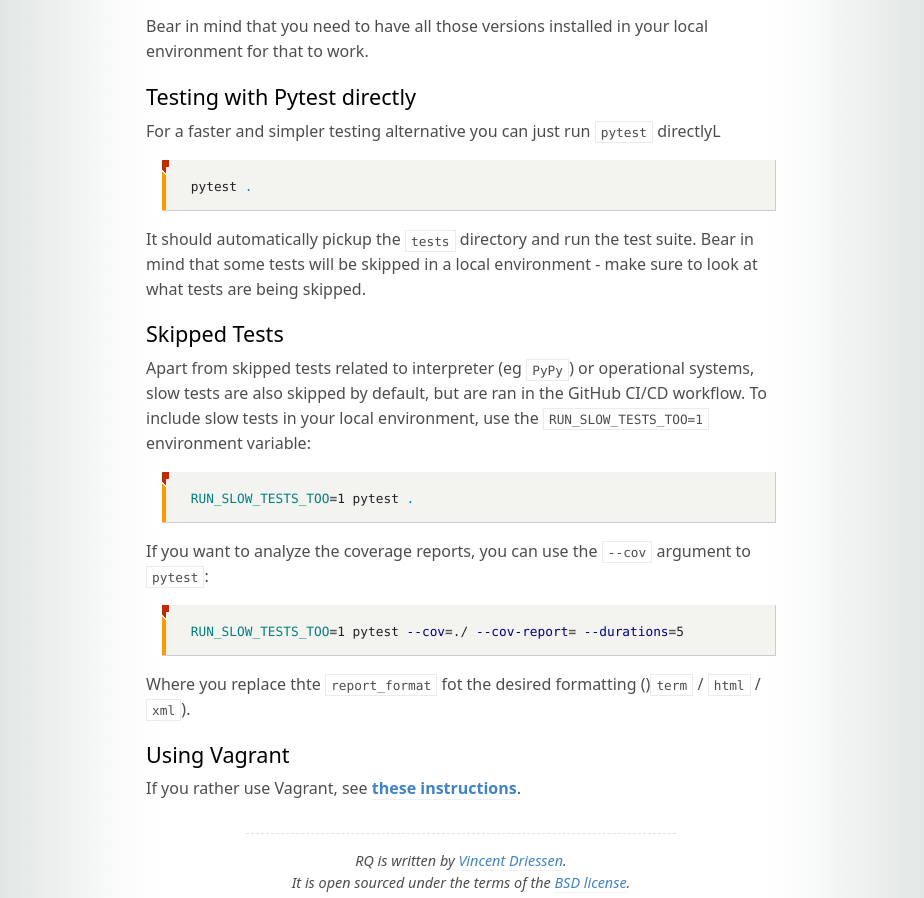
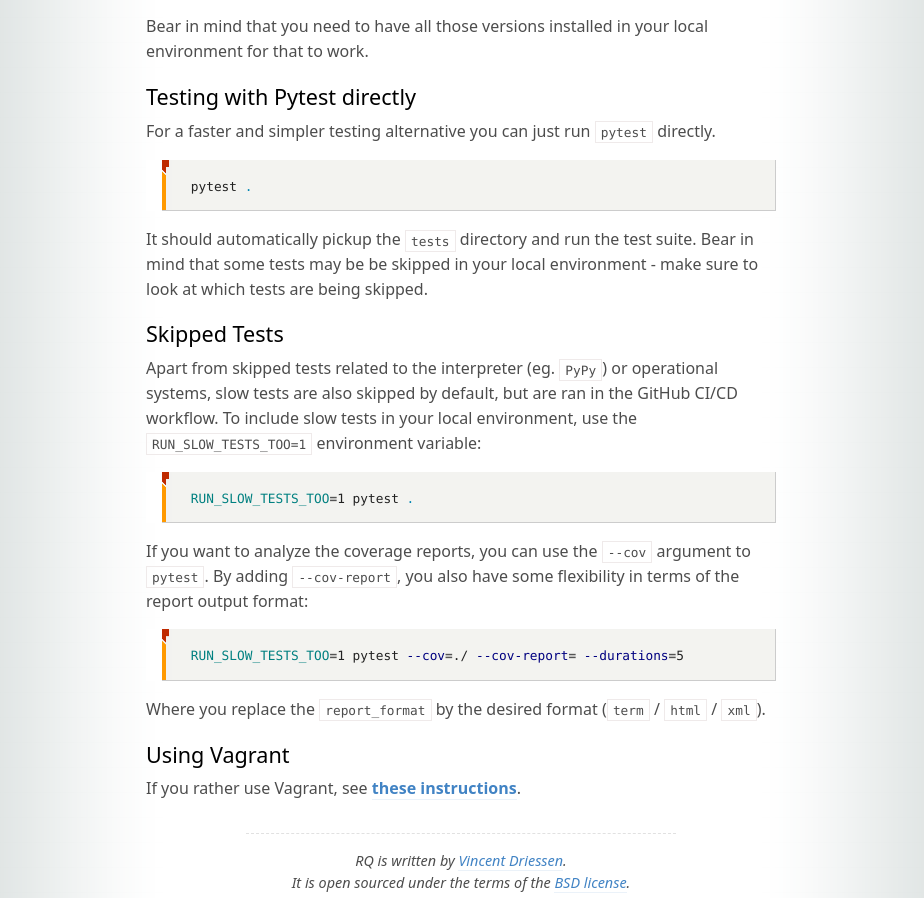
Before and after one commit to rq/rq, a Jekyll site: the page built from docs/contrib/testing.md, in a window 1280 px wide and 1400 px high. Shown: the part 482-1380 px from the top of the window, without its empty margins (179-1103 px from the left). Built offline with Jekyll 4.4.1, drawn with Linux system fonts in a browser that asks for light colours; some web fonts are replaced; comment, search, counter and statistics services are not loaded.

Commit message:
docs: fix typos

````diff
--- a/docs/contrib/testing.md
+++ b/docs/contrib/testing.md
@@ -15,32 +15,32 @@ Bear in mind that you need to have all those versions installed in your local en
 
 ### Testing with Pytest directly
 
-For a faster and simpler testing alternative you can just run `pytest` directlyL
+For a faster and simpler testing alternative you can just run `pytest` directly.
 
 ```sh
 pytest .
 ```
 
 It should automatically pickup the `tests` directory and run the test suite.
-Bear in mind that some tests will be skipped in a local environment - make sure to look at what tests are being skipped.
+Bear in mind that some tests may be be skipped in your local environment - make sure to look at which tests are being skipped.
 
 
 ### Skipped Tests
 
-Apart from skipped tests related to interpreter (eg `PyPy`) or operational systems, slow tests are also skipped by default, but are ran in the GitHub CI/CD workflow.
+Apart from skipped tests related to the interpreter (eg. `PyPy`) or operational systems, slow tests are also skipped by default, but are ran in the GitHub CI/CD workflow.
 To include slow tests in your local environment, use the `RUN_SLOW_TESTS_TOO=1` environment variable:
 
 ```sh
 RUN_SLOW_TESTS_TOO=1 pytest .
 ```
 
-If you want to analyze the coverage reports, you can use the `--cov` argument to `pytest`:
+If you want to analyze the coverage reports, you can use the `--cov` argument to `pytest`. By adding `--cov-report`, you also have some flexibility in terms of the report output format:
 
 ```sh
 RUN_SLOW_TESTS_TOO=1 pytest --cov=./ --cov-report={{report_format}} --durations=5
 ```
 
-Where you replace thte `report_format` fot the desired formatting ()`term` / `html` / `xml`).
+Where you replace the `report_format` by the desired format (`term` / `html` / `xml`).
 
 ### Using Vagrant
 
````
